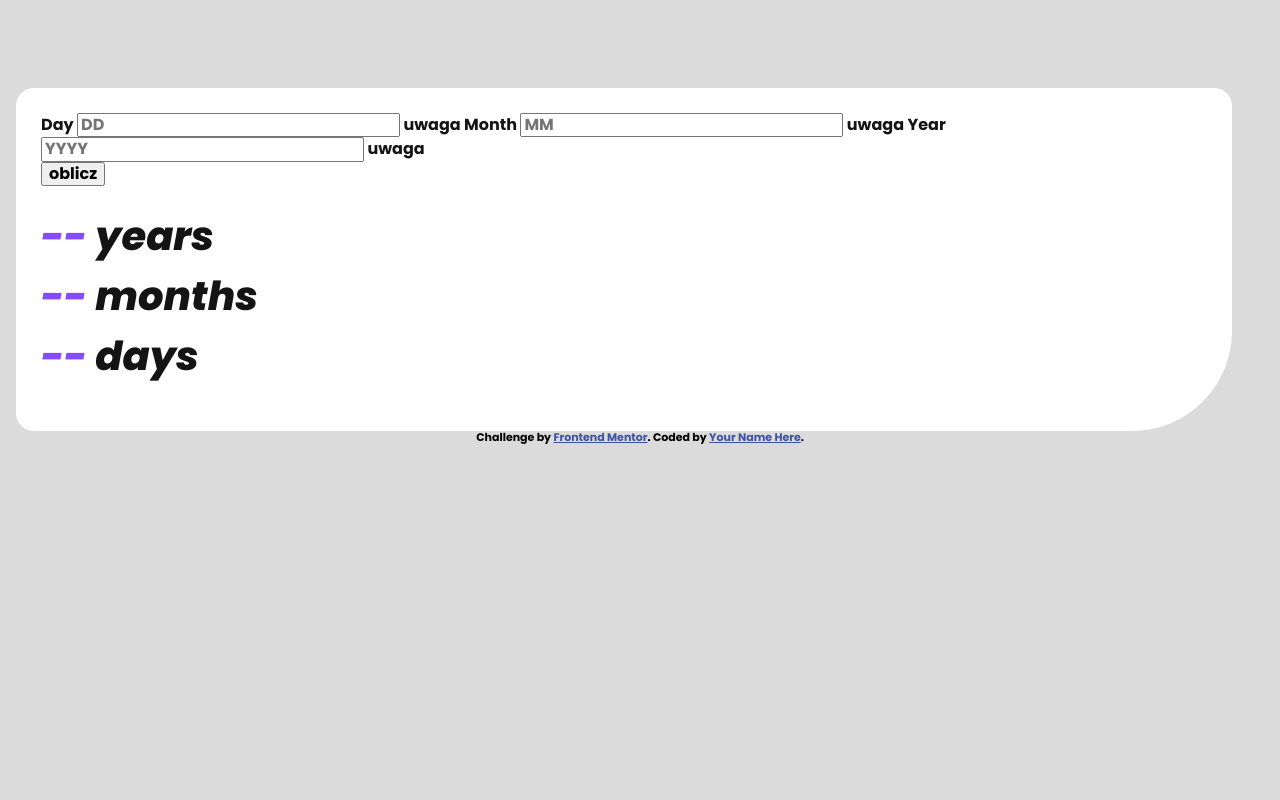
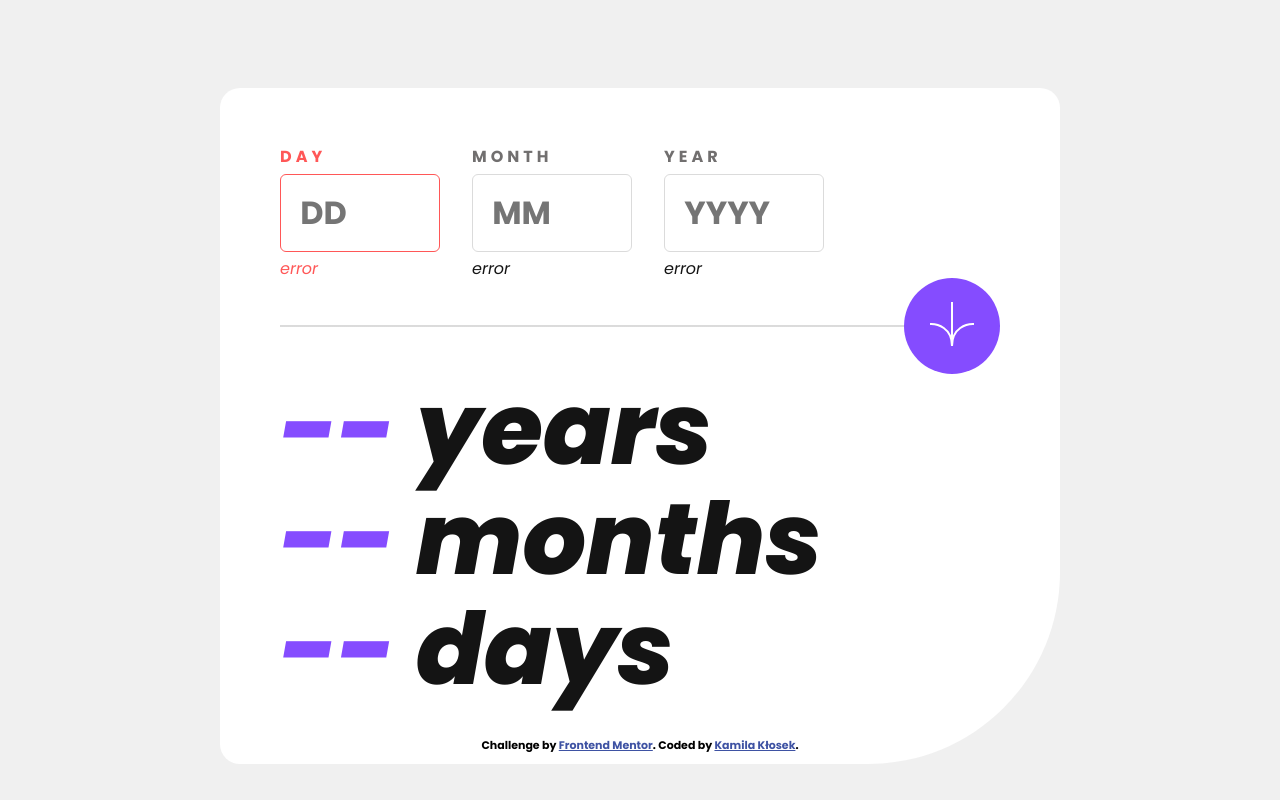
Before and after one commit to KamQuoss/age-calculator-app, a plain HTML site: page index.html in a window 1280 px wide. Drawn offline with nearby package versions, Linux system fonts and the light colour scheme.

Commit message:
desktop design

```diff
--- a/index.html
+++ b/index.html
@@ -29,23 +29,36 @@
 <body>
   <main>
     <form action="" class="form">
-      <label class="form__item">
-        <span>Day</span>
-        <input type="text" placeholder="DD">
-        <span>uwaga</span>
-      </label>
-      <label>
-        <span>Month</span>
-        <input type="text" placeholder="MM">
-        <span>uwaga</span>
-      </label>
-      <label>
-        <span>Year</span>
-        <input type="text" placeholder="YYYY">
-        <span>uwaga</span>
-      </label>
+      <div class="form__fieldset">
+        <div class="form__item input input--error">
+          <!-- można dodać max i min ewentualnie -->
+          <!-- uwagi mają różny text -->
+          <label for="day" class="input__label">Day</label>
+          <input name='day' class="input__input" type="number" placeholder="DD">
+          <div class="input__message">error</div>
+        </div>
+        <div class="form__item">
+          <label for="month" class="input__label">Month</label>
+          <input name="month" class="input__input" type="number" placeholder="MM">
+          <div class="input__message">error</div>
+        </div>
+        <div class="form__item">
+          <label for="year" class="input__label">Year</label>
+          <input name="year" class="input__input" type="number" placeholder="YYYY">
+          <div class="input__message">error</div>
+        </div>
+      </div>
+      <div class="form__button-wrapper">
+        <button type="submit" class="button">
+          <svg xmlns="http://www.w3.org/2000/svg" width="46" height="44" viewBox="0 0 46 44">
+            <g fill="none" stroke="#FFF" stroke-width="2">
+              <path d="M1 22.019C8.333 21.686 23 25.616 23 44M23 44V0M45 22.019C37.667 21.686 23 25.616 23 44" />
+            </g>
+          </svg>
+        </button>
+      </div>
+
     </form>
-    <button type="button">oblicz</button>
     <div class="result">
       <div class="result__item">
         <span class="result__number">--</span> years
@@ -62,7 +75,7 @@
 
   <div class="attribution">
     Challenge by <a href="https://www.frontendmentor.io?ref=challenge" target="_blank">Frontend Mentor</a>.
-    Coded by <a href="#">Your Name Here</a>.
+    Coded by <a href="#">Kamila Kłosek</a>.
   </div>
 </body>
 
--- a/sass/main.scss
+++ b/sass/main.scss
@@ -1,29 +1,131 @@
 @import "colors";
 @import url("https://fonts.googleapis.com/css2?family=Poppins:ital,wght@0,700;1,400;1,800&display=swap");
 
+$small: 1rem;
+$normal-size: 2rem;
+$bigger: 6.25rem;
+$biggest: 10rem;
+
+@mixin transition($properties...) {
+  transition-property: $properties;
+  transition-duration: 0.5s;
+  transition-timing-function: cubic-bezier(0.25, 0.46, 0.45, 0.94);
+}
+
 body {
   height: 100vh;
-  background: $grey-light;
+  background: $white-90;
   padding: 88px 16px;
   font-family: "Poppins", sans-serif;
 }
 
 main {
-  width: calc(100% - 32px);
-  border-radius: 18px;
-  border-bottom-right-radius: 100px;
-  padding: 25px;
+  width: min(100% - 2rem, 52.5rem);
+  margin: 0 auto;
+  border-radius: 1.25rem;
+  border-bottom-right-radius: 12rem;
+  padding: 3.75rem;
   background: $white-100;
   color: $black;
 }
 
+.form {
+  &__fieldset {
+    display: flex;
+    gap: 2rem;
+  }
+  &__item {
+    display: flex;
+    flex-direction: column;
+    width: 10rem;
+  }
+  &__button-wrapper {
+    display: flex;
+    flex-direction: row-reverse;
+    width: 100%;
+    background: linear-gradient(90deg, $grey-light, $grey-light) no-repeat
+      center/100% 2px;
+  }
+}
+
+input::-webkit-outer-spin-button,
+input::-webkit-inner-spin-button {
+  -webkit-appearance: none;
+  margin: 0;
+}
+
+input[type="number"] {
+  -moz-appearance: textfield;
+}
+
+.input {
+  &__label {
+    margin-bottom: 0.5rem;
+    font-size: $small;
+    letter-spacing: 0.25rem;
+    text-transform: uppercase;
+    color: $grey;
+    @include transition(color);
+  }
+  &__input {
+    box-sizing: border-box;
+    outline: none;
+    border: 1px solid $grey-light;
+    border-radius: 0.375rem;
+    padding: 1.2rem;
+    font-size: $normal-size;
+    caret-color: $purple;
+    @include transition(border-color);
+    &:focus-visible,
+    &:active {
+      border-color: $purple;
+    }
+  }
+  &__message {
+    // display: none;
+    margin-top: 0.5rem;
+    font-size: $small;
+    font-style: italic;
+    @include transition(display);
+  }
+  &--error {
+    & .input__label,
+    & .input__message {
+      color: $error;
+    }
+    & .input__input {
+      border-color: $error;
+    }
+  }
+}
+
+.button {
+  width: 6rem;
+  height: 6rem;
+  border: none;
+  border-radius: 50%;
+  background: $purple;
+  @include transition(background-color);
+  &:hover,
+  &:active {
+    background: $black;
+  }
+}
+
 .result {
-  font-size: 40px;
+  font-size: $bigger;
   font-weight: 800;
   font-style: italic;
-  line-height: 1.5;
-  padding: 20px 0px;
-  &__number{
+  line-height: 1.1;
+  &__number {
     color: $purple;
   }
 }
+
+
+.attribution{
+  position: absolute;
+  left: 50%;
+  bottom: 3rem;
+  transform: translateX(-50%);
+}
```
Also changed, not shown: css/main.css.
